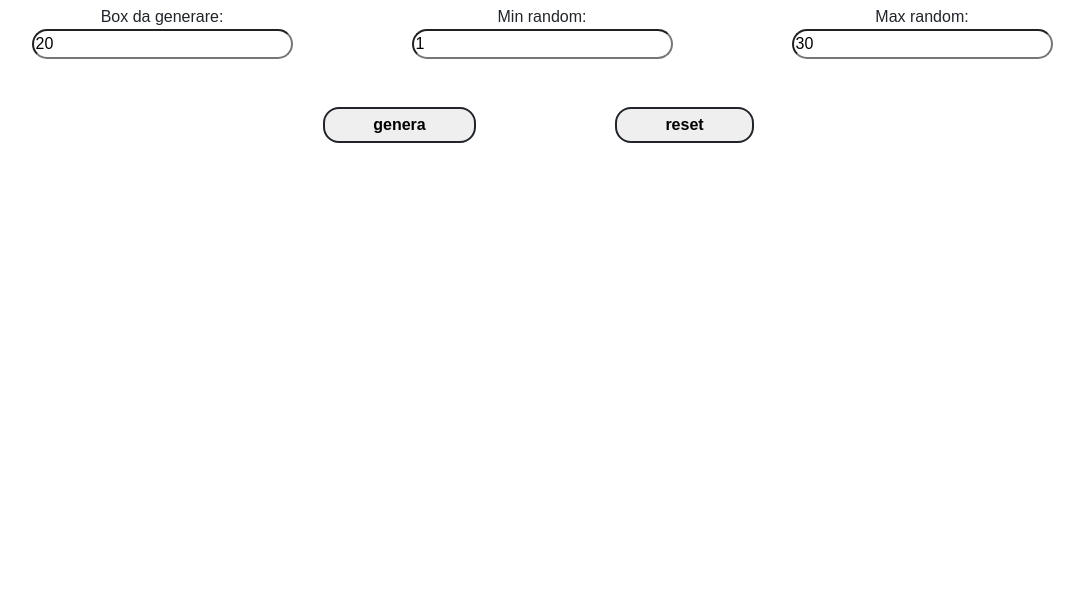
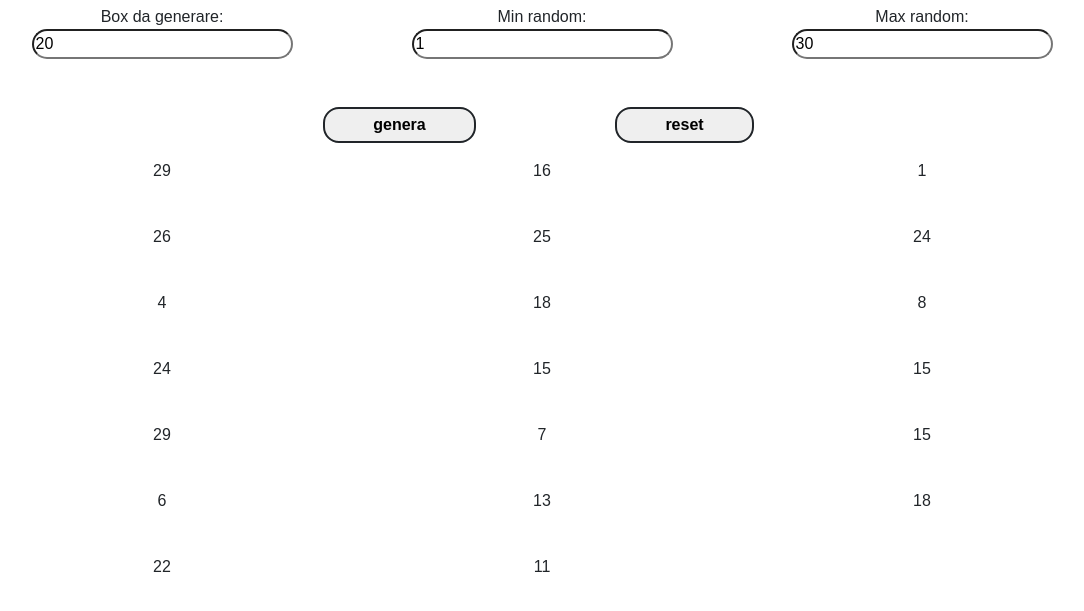
Before and after one commit to SamuelePassiatore/js-box-min-max, a plain HTML site: page index.html in a window 1280 px wide. Both pictures are taken after a click on the button "genera". Shown: the part 67-678 px from the top of the page, without its empty margins (98-1182 px from the left). Drawn offline with nearby package versions, Linux system fonts and the light colour scheme.

Commit message:
cicle for number boxes & random numbers

```diff
--- a/script.js
+++ b/script.js
@@ -15,7 +15,8 @@ Crea inoltre un bottone reset che svuota i valori negli input e cancella i box g
 2 - Aggancio l'event listener al button genera;
     2a - Recupero valori degli input;
     2a2 - Validazione degli input raccolti;
-    2b - Creo dei numeri randomici, partendo dai parametri specificati dall'utente;
+    2b - Creo il ciclo for per il numero di box;
+    2b2 - Creo dei numeri randomici, partendo dai parametri specificati dall'utente;
     2c - Assegno il colore verde ai numeri pari e il colore rosso ai numeri dispari;
     2d - Inserisco i numeri randomici all'interno del box;
     2e - Mostro la row dei boxes che di default ha d-none;
@@ -31,6 +32,7 @@ const inputMin = document.getElementById('min-num');
 const inputMax = document.getElementById('max-num');
 const btnCreate = document.getElementById('btn-create');
 const btnReset = document.getElementById('btn-reset');
+const boxesRow = document.getElementById('boxes-row');
 
 // 2 - Aggancio l'event listener al button genera;
 btnCreate.addEventListener('click', function () {
@@ -44,7 +46,7 @@ btnCreate.addEventListener('click', function () {
     const maxNumber = parseInt(inputMax.value.trim());
     console.log(maxNumber);
 
-    // 2b - Validazione degli input raccolti;
+    // 2a2 - Validazione degli input raccolti;
     if(!boxNumber || isNaN(boxNumber) || boxNumber < 1 || boxNumber > 20) {
         alert('Devi inserire un numero di box tra 1 e 20');
         return;
@@ -60,6 +62,16 @@ btnCreate.addEventListener('click', function () {
         return;
     }
 
+    // 2b/2b2 - Creo il ciclo for per il numero di box e i numeri randomici;
+
+    let content = '';
+    for (let i = 0; i < boxNumber; i++) {
+        let randomNumbers = Math.floor(Math.random() * (maxNumber - minNumber + 1)) + minNumber;
+        console.log(randomNumbers);
+        content += `<div class="col-4 g-3">${randomNumbers}</div>`;
+    }
+
+    boxesRow.innerHTML = content;
 
 
 });
--- a/style.css
+++ b/style.css
@@ -4,3 +4,9 @@ body {
 }
 
 /* Utils */
+
+/* Row boxes */
+#boxes-row .col-4 {
+height: 50px;
+text-align: center;
+}
```
